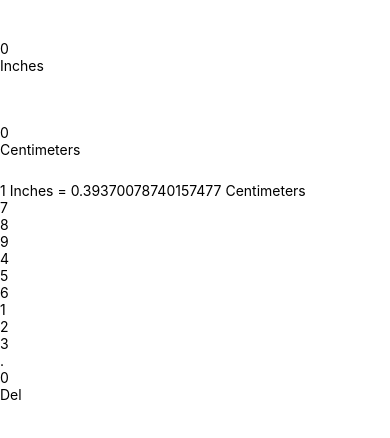
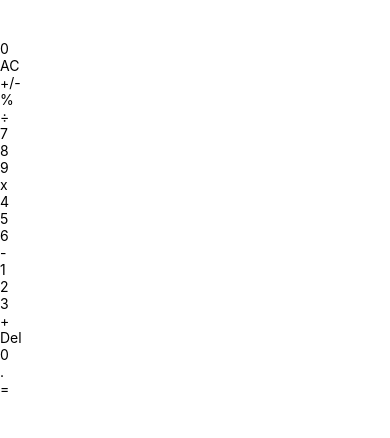
Before and after one commit to t0ngk/JustCal, a React Native app: screen / in a window 390 px wide. Shown: the top 438 px of the page. Built offline with nearby package versions, Linux system fonts and the light colour scheme.

Commit message:
:lipstick:  : Init Routename

```diff
--- a/App.jsx
+++ b/App.jsx
@@ -16,7 +16,7 @@ export default function App() {
             screenOptions={{
               headerShown: false,
             }}
-            initialRouteName="Length"
+            initialRouteName="Calculator"
           >
             <Stack.Screen name="Calculator" component={Calculator} />
             <Stack.Screen name="Length" component={Length} />
```
